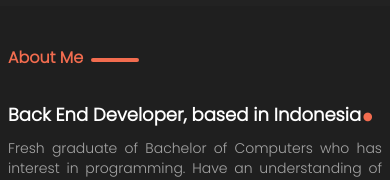
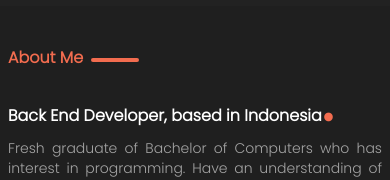
Before and after one commit to irfanfajru/irfanfajru.github.io, a Next.js app: page / in a window 390 px wide. Shown: the part 334-514 px from the top of the page. Built offline with nearby package versions, Linux system fonts and the light colour scheme.

Commit message:
fix about me responsive text

```diff
--- a/app/components/AboutMe.tsx
+++ b/app/components/AboutMe.tsx
@@ -5,7 +5,7 @@ export default function AboutMe(){
             <TextSection title="About Me"/>
             <div className="grid md:grid-cols-2 md:gap-24 md:mt-8">
                 <div>
-                    <h3 className="text-lg md:text-4xl font-bold">Back End Developer, based in Indonesia
+                    <h3 className="text-md md:text-4xl font-bold">Back End Developer, based in Indonesia
                     <span className='text-secondary text-6xl'>.</span>
                     </h3>
                     <p className="text-sm md:text-md text-justify mt-2 mb-5 text-paragraf">
```
